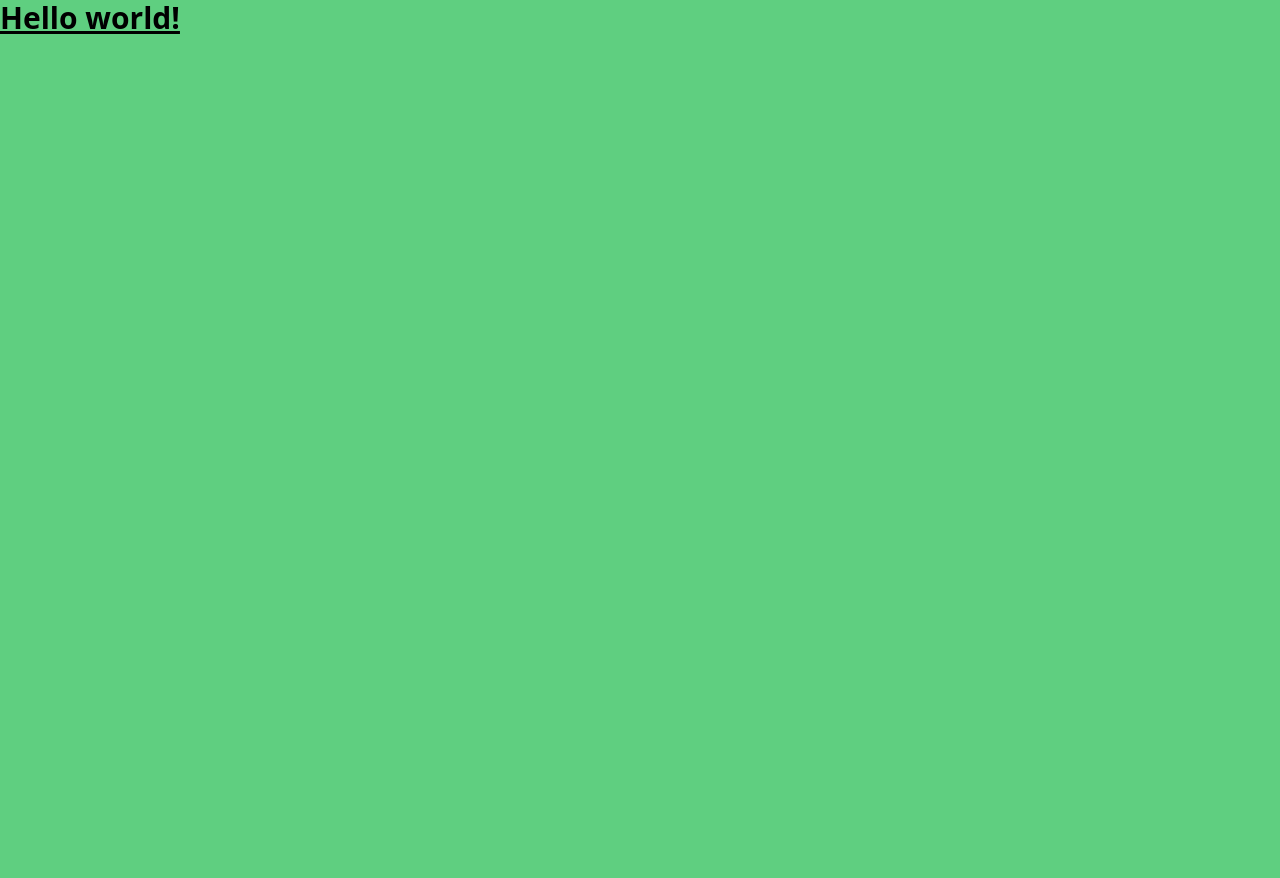
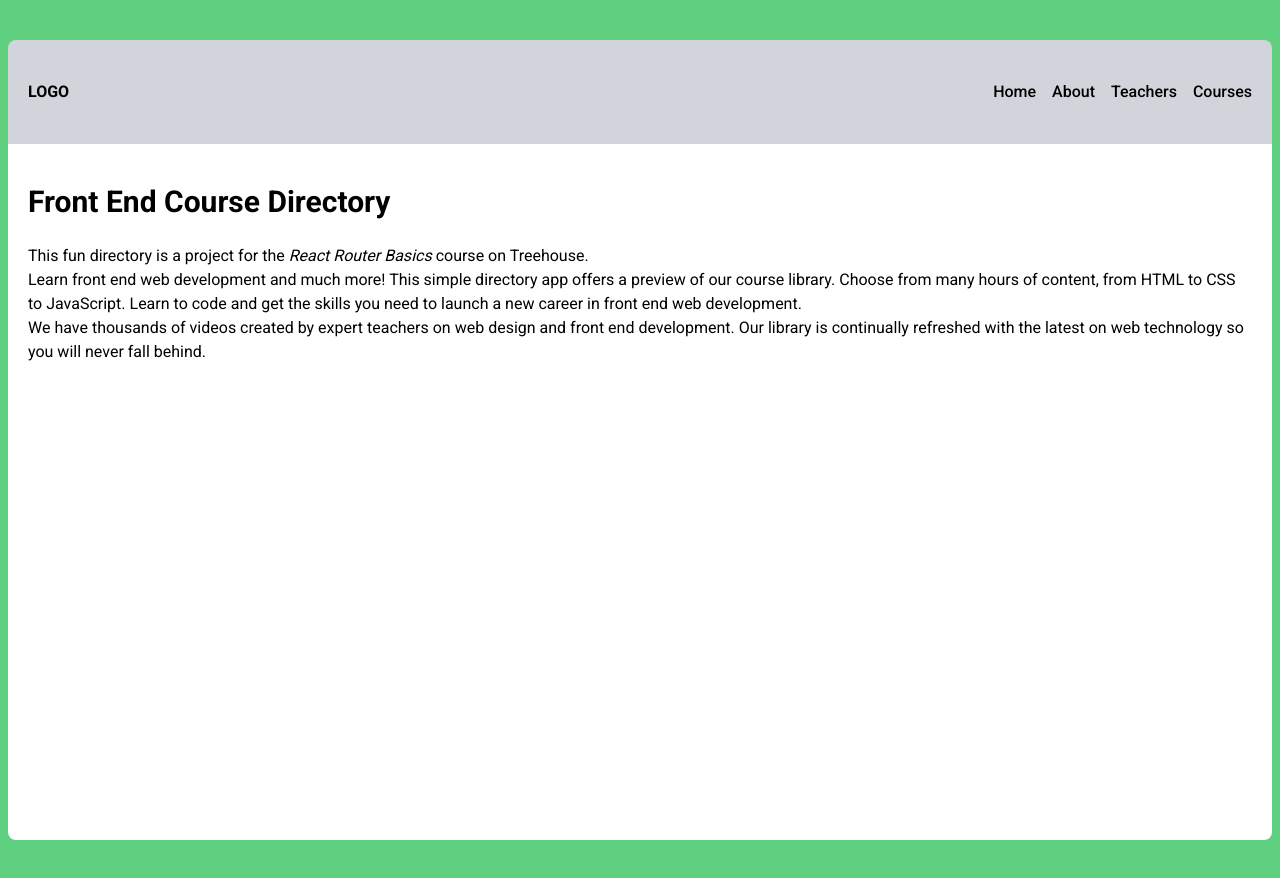
Before and after one commit to alekspanteli/react-router-6-teamtreehouse, a React (Vite) app: page / in a window 1280 px wide. Before the commit the page ends 800 px from the top, so only its background shows below. Built offline with nearby package versions, Linux system fonts and the light colour scheme.

Commit message:
update test

```diff
--- a/package.json
+++ b/package.json
@@ -10,7 +10,9 @@
   },
   "dependencies": {
     "react": "^18.2.0",
-    "react-dom": "^18.2.0"
+    "react-dom": "^18.2.0",
+    "react-router": "^6.4.2",
+    "react-router-dom": "^6.4.2"
   },
   "devDependencies": {
     "@types/react": "^18.0.22",
--- a/src/App.jsx
+++ b/src/App.jsx
@@ -1,7 +1,21 @@
+import { Route, Routes } from "react-router-dom";
+
+// App components
+
+import Home from "./components/Home";
+import About from "./components/About";
+import Header from "./components/Header";
+
 function App() {
   return (
-    <div className="container mx-auto">
-      <h1 className="text-3xl font-bold underline">Hello world!</h1>
+    <div className="container mx-auto my-10 px-2 h-screen flex flex-col">
+      <Header />
+      <main className="px-5 py-10 bg-white rounded-b-lg grow">
+        <Routes>
+          <Route path="/" element={<Home />} />
+          <Route path="/about" element={<About />} />
+        </Routes>
+      </main>
     </div>
   );
 }
--- a/src/components/About.jsx
+++ b/src/components/About.jsx
@@ -2,7 +2,7 @@ import React from "react";
 
 const About = () => (
   <div className="main-content">
-    <h2>About</h2>
+    <h2 className="main-title">About</h2>
     <p>
       The front end course directory lists many of the courses we teach on HTML,
       CSS, JavaScript and more! Be sure to visit the Teachers section to view a
--- a/src/components/Header.jsx
+++ b/src/components/Header.jsx
@@ -1,22 +1,30 @@
 import React from "react";
 
 const Header = () => (
-  <header>
-    <span className="icn-logo">
-      <i className="material-icons">code</i>
-    </span>
-    <ul className="main-nav">
+  <header className="flex items-center justify-between px-5 py-10 bg-gray-300 rounded-t-lg">
+    <a href="" className="uppercase font-bold">
+      Logo
+    </a>
+    <ul className="flex gap-4">
       <li>
-        <a href="#">Home</a>
+        <a href="#" className="font-medium">
+          Home
+        </a>
       </li>
       <li>
-        <a href="#">About</a>
+        <a href="#" className="font-medium">
+          About
+        </a>
       </li>
       <li>
-        <a href="#">Teachers</a>
+        <a href="#" className="font-medium">
+          Teachers
+        </a>
       </li>
       <li>
-        <a href="#">Courses</a>
+        <a href="#" className="font-medium">
+          Courses
+        </a>
       </li>
     </ul>
   </header>
--- a/src/components/Home.jsx
+++ b/src/components/Home.jsx
@@ -3,7 +3,7 @@ import React from "react";
 const Home = () => {
   return (
     <div className="main-content home">
-      <h2>Front End Course Directory</h2>
+      <h2 className="text-3xl font-bold mb-6">Front End Course Directory</h2>
       <p>
         This fun directory is a project for the <em>React Router Basics</em>{" "}
         course on Treehouse.
@@ -19,7 +19,6 @@ const Home = () => {
         front end development. Our library is continually refreshed with the
         latest on web technology so you will never fall behind.
       </p>
-      <hr />
     </div>
   );
 };
--- a/src/index.css
+++ b/src/index.css
@@ -1,8 +1,13 @@
+@import url("https://fonts.googleapis.com/css2?family=Roboto:wght@400;500;700&display=swap");
+
 @tailwind base;
 @tailwind components;
 @tailwind utilities;
 
 @layer base {
+  html {
+    @apply font-Roboto;
+  }
   body {
     @apply bg-[#5fcf80];
   }
--- a/tailwind.config.cjs
+++ b/tailwind.config.cjs
@@ -5,7 +5,11 @@ module.exports = {
     "./src/**/*.{js,ts,jsx,tsx}",
   ],
   theme: {
-    extend: {},
+    extend: {
+      fontFamily: {
+       Roboto: ["Roboto", "sans-serif"],
+      },
+    },
   },
   plugins: [],
 }
```
Also changed, not shown: src/main.jsx (+9 -8 lines), 1 other file (tests, documents, lock files or other folders).
